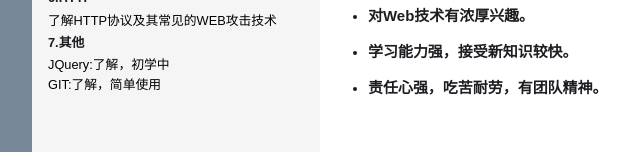
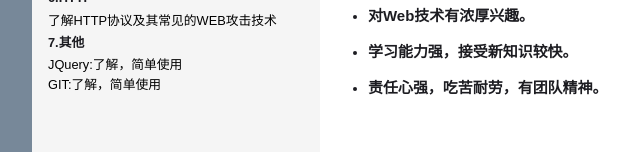
Before and after one commit to cultbiscuit/resume, a plain HTML site: page index.html in a window 1280 px wide. Shown: the part 1085-1237 px from the top of the page, 188-828 px from the left. Drawn offline with Linux system fonts and the light colour scheme.

Commit message:
Update index.html

```diff
--- a/index.html
+++ b/index.html
@@ -83,7 +83,7 @@
 		    </li>
 		    <li>
                               <label class="left-label" ><strong>7.其他</strong></label>
-							  <p>JQuery:了解，初学中</p>
+							  <p>JQuery:了解，简单使用</p>
 							  <p>GIT:了解，简单使用</p>
 		    </li>
 
```
